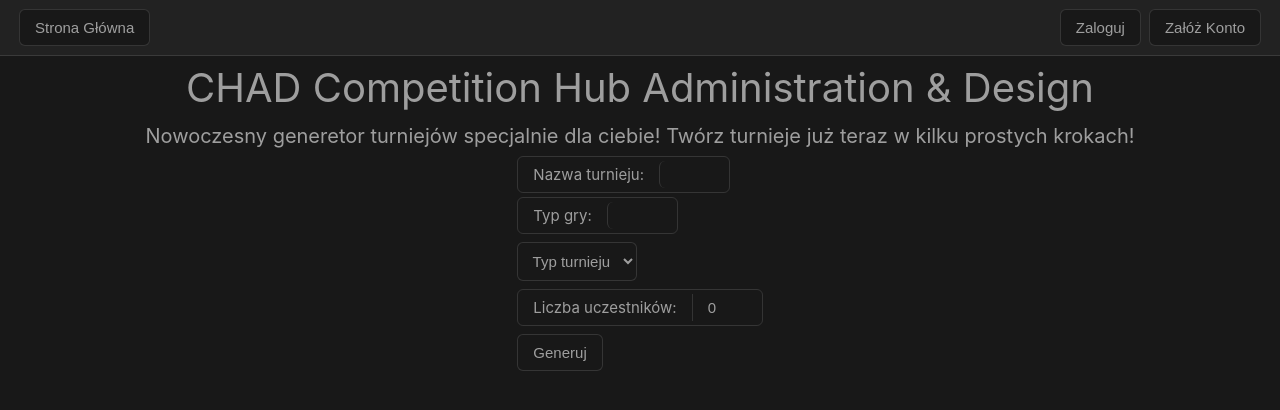
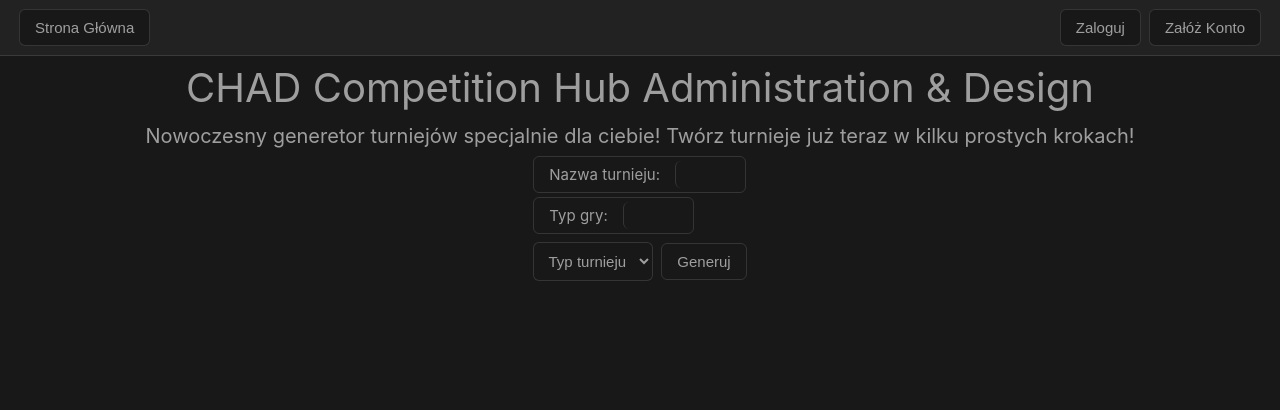
Before and after one commit to PiotrDeda/io-chad, a Vue app: page / in a window 1280 px wide. Shown: the top 410 px of the page. Built offline with nearby package versions, Linux system fonts and the light colour scheme.

Commit message:
Tworzenie turnieju

```diff
--- a/frontend/app.js
+++ b/frontend/app.js
@@ -11,7 +11,7 @@ import BracketDesigner from './views/BracketDesigner.vue';
 
 const routes = [
 	{path: '/', name: 'Home', component: MainPage},
-	{path: '/tournamentcreator', name: 'TournamentCreatorPage', component: TournamentCreator},
+	{path: '/tournamentcreator/:id', name: 'TournamentCreatorPage', component: TournamentCreator},
 	{path: '/login', name: 'LoginPage', component: LoginPanel},
 	{path: '/register', name: 'RegisterPage', component: RegisterPanel},
 	{path: '/profile', name: 'UserProfile', component: UserProfile},
--- a/frontend/components/input_fields/TextField.vue
+++ b/frontend/components/input_fields/TextField.vue
@@ -2,9 +2,10 @@
 const props = defineProps(
     {
         label: {type: String, required: true},
-        form: {type: String, default: "form2"},
+        name: {type: String, default: "inputText"},
+        form: {type: String, default: "form1"},
         autofocus: {type: Boolean, default: false},
-        disabled: {type: Boolean, default: false}
+        disabled: {type: Boolean, default: false},
     });
 </script>
 
@@ -18,7 +19,7 @@ const props = defineProps(
             :maxlength="props.maxLength"
             :minlength="props.minLength"
             :size="props.maxLength"
-            name="inputText"
+            :name="props.name"
             placeholder=""
             required
             type="text"
--- a/frontend/components/lists/DropdownList.vue
+++ b/frontend/components/lists/DropdownList.vue
@@ -2,6 +2,7 @@
 const props = defineProps(
     {
         items: {type: Array, default: ['o1', 'o2', 'o3']},
+        name: {type: String, default: "dropdownList"},
         placeholder: {type: String, default: "_select_"}
     });
 
@@ -13,7 +14,7 @@ _init_()
 </script>
 
 <template>
-    <select name="sub-menu">
+    <select :name="props.name">
         <option disabled selected value="">{{ props.placeholder }}</option>
         <option v-for="it in items" :value="it"> {{ it }}</option>
     </select>
--- a/frontend/components/panels/LoginPanel.vue
+++ b/frontend/components/panels/LoginPanel.vue
@@ -6,8 +6,8 @@ import axios from "axios";
 
 async function loginAccount(event) {
     event.preventDefault();  // prevent site from reloading
+    const form = document.getElementById("form1");
 
-    const form = document.getElementById("form1");
     await axios.post("http://localhost:8000/accounts/login", {
         login: form.login.value,
         passwd: form.password.value
@@ -18,7 +18,10 @@ async function loginAccount(event) {
         })
         .catch(error => {
             console.log(error);
-            alert(error.response.data.err);
+            if (error.response.data.message)
+                alert(error.response.data.message);
+            else if (error.response.data.err)
+                alert(error.response.data.err);
         })
 }
 </script>
--- a/frontend/views/BracketDesigner.vue
+++ b/frontend/views/BracketDesigner.vue
@@ -43,7 +43,10 @@ onMounted(async () => {
         .then(response => (tournament.value = response.data.competition))
         .catch(error => {
             console.log(error);
-            alert(error.response.data.message);
+            if (error.response.data.message)
+                alert(error.response.data.message);
+            else if (error.response.data.err)
+                alert(error.response.data.err);
         })
     amount.value = tournament.value.participants.length;
     comps.value = tournament.value.participants.map((it) => ({name: it.name, list: 1}));
--- a/frontend/views/MainPage.vue
+++ b/frontend/views/MainPage.vue
@@ -1,9 +1,29 @@
 <script setup>
-import LinkButton from '../components/buttons/LinkButton.vue'
 import TopPanel from '../components/panels/TopPanel.vue';
 import DropdownList from '../components/lists/DropdownList.vue';
-import IntegerField from '../components/input_fields/IntegerField.vue';
 import TextField from '../components/input_fields/TextField.vue';
+import SubmitButton from "../components/buttons/SubmitButton.vue";
+import axios from "axios";
+
+async function generate(event) {
+    event.preventDefault();  // prevent site from reloading
+    const form = document.getElementById("form1");
+
+    await axios.post('http://localhost:8000/competitions', {
+        name: form.name.value,
+        game: form.game.value,
+        type: form.type.value,
+    }, {headers: {"Authorization": 'Bearer ' + localStorage.getItem("jwt")}})
+        .then(response => (window.location.href = '/tournamentcreator/' + response.data._id))
+        .catch(error => {
+            console.log(error);
+            if (error.response.data.message)
+                alert(error.response.data.message);
+            else if (error.response.data.err)
+                alert(error.response.data.err);
+        })
+}
+
 </script>
 
 <template>
@@ -15,11 +35,12 @@ import TextField from '../components/input_fields/TextField.vue';
     </header>
 
     <main>
-        <TextField label="Nazwa turnieju"/>
-        <TextField label="Typ gry"/>
-        <DropdownList :items="['play-off', 'liga']" placeholder='Typ turnieju'/>
-        <IntegerField label="Liczba uczestników" max="100" min="0"/>
-        <LinkButton id="submit_button" label="Generuj" link="/tournamentcreator"/>
+        <form id="form1" @submit="generate">
+            <TextField label="Nazwa turnieju" name="name"/>
+            <TextField label="Typ gry" name="game"/>
+            <DropdownList :items="['play-off', 'liga']" name="type" placeholder='Typ turnieju'/>
+            <SubmitButton id="submit_button" label="Generuj"/>
+        </form>
     </main>
 </template>
 
--- a/frontend/views/TournamentCreator.vue
+++ b/frontend/views/TournamentCreator.vue
@@ -10,6 +10,7 @@ import ListsRow from '../components/lists/ListsRow.vue';
     <TopPanel/>
     <header>
         <h1>Kreator Turnieju</h1>
+        <h2>{{ $route.params.id }}</h2>
     </header>
 
     <main>
```
